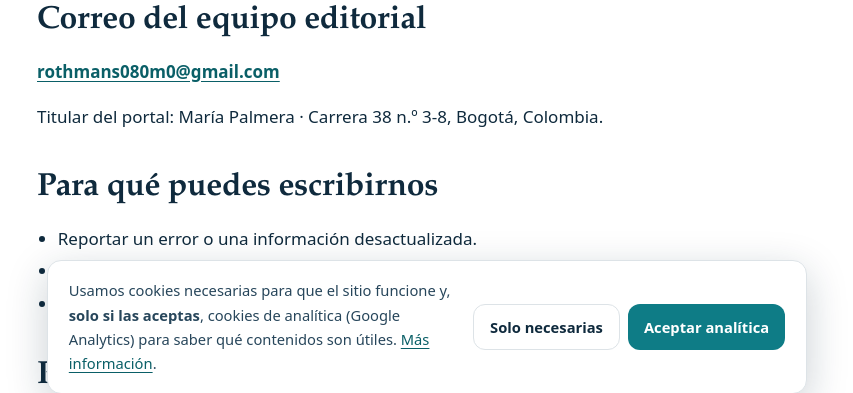
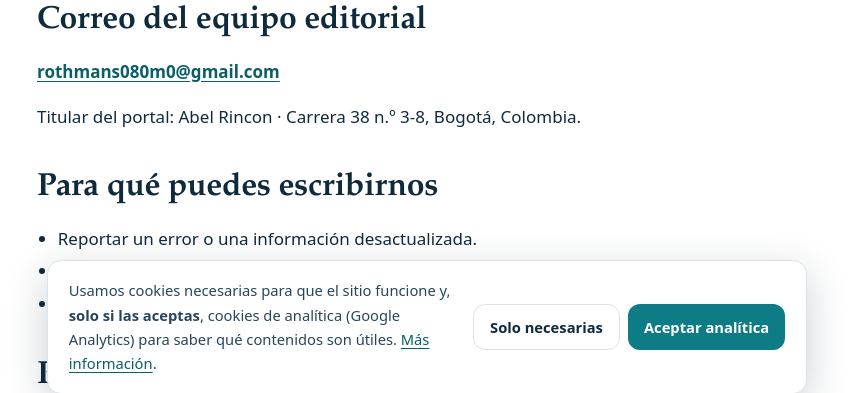
Before and after one commit to rothmans080m0-prog/ruta-clara, a PHP site: page /contacto in a window 1280 px wide. Shown: the part 390-783 px from the top of the page, without its empty margins (213-1066 px from the left). Run offline with PHP 8.4, Linux system fonts and the light colour scheme.

Commit message:
Corregir titular en paginas legales

```diff
--- a/src/content/pages/aviso-legal.php
+++ b/src/content/pages/aviso-legal.php
@@ -7,7 +7,7 @@ return [
     'body' => <<<'HTML'
 <h2>Titular del sitio</h2>
 <ul>
-  <li><strong>Titular:</strong> María Palmera (persona natural)</li>
+  <li><strong>Titular:</strong> Abel Rincon (persona natural)</li>
   <li><strong>Documento de identificación:</strong> disponible bajo solicitud ante autoridad competente; no se publica por protección de datos personales del titular.</li>
   <li><strong>Domicilio:</strong> Carrera 38 n.º 3-8, Bogotá, Colombia</li>
   <li><strong>Correo de contacto:</strong> <a href="mailto:rothmans080m0@gmail.com">rothmans080m0@gmail.com</a></li>
--- a/src/content/pages/contacto.php
+++ b/src/content/pages/contacto.php
@@ -7,7 +7,7 @@ return [
     'body' => <<<'HTML'
 <h2>Correo del equipo editorial</h2>
 <p><a href="mailto:rothmans080m0@gmail.com"><strong>rothmans080m0@gmail.com</strong></a></p>
-<p>Titular del portal: María Palmera · Carrera 38 n.º 3-8, Bogotá, Colombia.</p>
+<p>Titular del portal: Abel Rincon · Carrera 38 n.º 3-8, Bogotá, Colombia.</p>
 
 <h2>Para qué puedes escribirnos</h2>
 <ul>
--- a/src/content/pages/politica-de-privacidad.php
+++ b/src/content/pages/politica-de-privacidad.php
@@ -6,7 +6,7 @@ return [
     'lead' => 'Cómo tratamos los datos de quienes visitan el portal.',
     'body' => <<<'HTML'
 <h2>Responsable del tratamiento</h2>
-<p>María Palmera (persona natural) · Domicilio: Carrera 38 n.º 3-8, Bogotá, Colombia · Correo: <a href="mailto:rothmans080m0@gmail.com">rothmans080m0@gmail.com</a></p>
+<p>Abel Rincon (persona natural) · Domicilio: Carrera 38 n.º 3-8, Bogotá, Colombia · Correo: <a href="mailto:rothmans080m0@gmail.com">rothmans080m0@gmail.com</a></p>
 
 <h2>Principio general: recopilamos lo mínimo</h2>
 <p>Guía de Pagos SOAT Colombia <strong>no pide que te registres</strong>, no ofrece pagos, no solicita datos bancarios y no tiene formularios que recojan datos personales. El portal no consulta bases de datos oficiales sobre tu vehículo o tu persona.</p>
```
